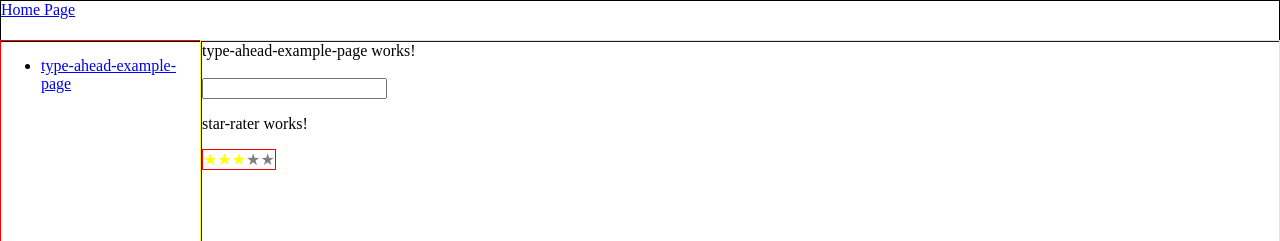
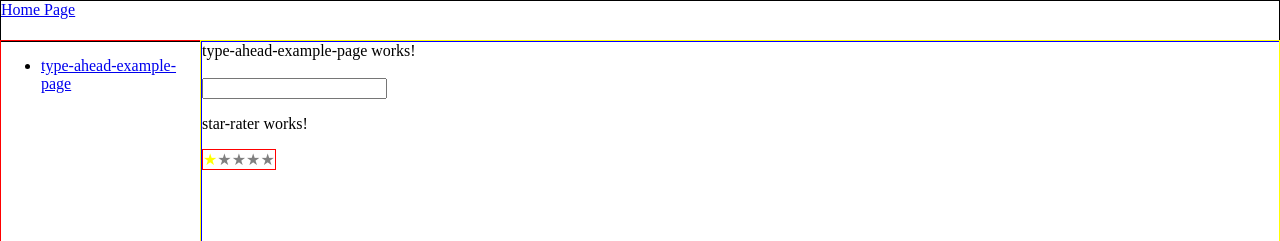
Before and after one commit to hasan1985/my-ng-components, an Angular app: page /my-component-lists/app-type-ahead-example-page in a window 1280 px wide. Shown: the top 241 px of the page. Built offline with nearby package versions, Linux system fonts and the light colour scheme.

Commit message:
two way binding for star reter

```diff
--- a/src/app/my-components/star-rater/star-rater.component.ts
+++ b/src/app/my-components/star-rater/star-rater.component.ts
@@ -9,8 +9,10 @@ import { enableDebugTools } from '@angular/platform-browser';
 export class StarRaterComponent implements OnChanges {
 
   @Input() numberOfStars = 5;
-  @Input() rating = 2;
-  @Output() onRatingChange: EventEmitter<number> = new EventEmitter<number>();
+
+  @Input() rating = 0;
+  // for two way binding syntax to work it needs "<variableName>Change", also ll need to call manually.
+  @Output() ratingChange: EventEmitter<number> = new EventEmitter<number>();
 
   public readonly starChar = "&#9733";
   public starStates: starState[] = [];
@@ -29,20 +31,17 @@ export class StarRaterComponent implements OnChanges {
 
   public onContainerMouseLeave() {
     this.highlightByRating(this.rating);
-    console.log("onContainerMouseLeave");
   }
 
   public onStarMouseEnter(index: number) {
     this.highlightByRating(index + 1);
-    console.log("onStarMouseEnter");
   }
 
   public onStarClick(index: number) {
     const newRating = index + 1;
     this.rating = this.rating == newRating ? newRating - 1 : newRating;
     this.highlightByRating(this.rating);
-    this.onRatingChange.emit(this.rating);
-    console.log("onStarClick");
+    this.ratingChange.emit(this.rating);
   }
 
   private highlightByRating(rating: number) {
--- a/src/app/page-components/type-ahead-example-page/type-ahead-example-page.component.html
+++ b/src/app/page-components/type-ahead-example-page/type-ahead-example-page.component.html
@@ -2,5 +2,5 @@
     type-ahead-example-page works! <br><br>
     <app-type-ahead [wordList]="wordList"></app-type-ahead>
 
-    <star-rater  [rating] = initRating (onRatingChange) = newRating($event)></star-rater>
+    <star-rater  [(rating)]="this.initRating" (ratingChange)="newRating($event)"></star-rater>
 </div>
--- a/src/app/page-components/type-ahead-example-page/type-ahead-example-page.component.ts
+++ b/src/app/page-components/type-ahead-example-page/type-ahead-example-page.component.ts
@@ -14,10 +14,10 @@ export class TypeAheadExamplePageComponent implements OnInit {
   ngOnInit(): void {
   }
 
-  public initRating = 3; // use a getter setter for this
+  public initRating = 1;
   public newRating(newRating: number) {
     console.log("from parent component. Old rating was ", this.initRating, " new Rating is ", newRating);
-    this.initRating = newRating;
+    this.initRating = newRating; // not needed since two-way-binding is done on initRating;
   }
 
 }
```
